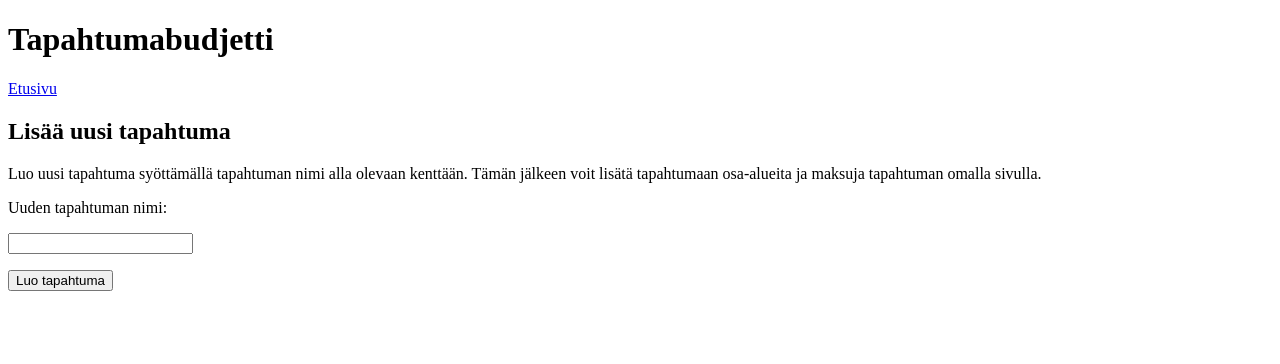
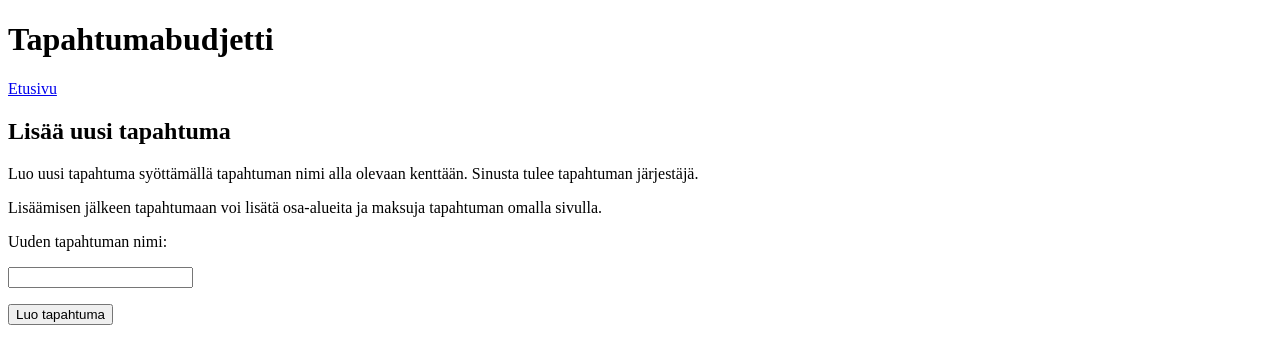
Before and after one commit to sallasal/Tapahtumabudjetti, a Flask app: page /createtapahtuma in a window 1280 px wide. Shown: the top 364 px of the page. Run offline with Flask 2, Linux system fonts and the light colour scheme.

Commit message:
Improve instructions for user

```diff
--- a/templates/createtapahtuma.html
+++ b/templates/createtapahtuma.html
@@ -2,8 +2,8 @@
 
 {% block content %}
 <h2>Lisää uusi tapahtuma</h2>
-<p>Luo uusi tapahtuma syöttämällä tapahtuman nimi alla olevaan kenttään.
-Tämän jälkeen voit lisätä tapahtumaan osa-alueita ja maksuja tapahtuman omalla sivulla.</p>
+<p>Luo uusi tapahtuma syöttämällä tapahtuman nimi alla olevaan kenttään. Sinusta tulee tapahtuman järjestäjä.</p>
+<p>Lisäämisen jälkeen tapahtumaan voi lisätä osa-alueita ja maksuja tapahtuman omalla sivulla.</p>
 <form action="/createtapahtuma" method="POST">
   <p>Uuden tapahtuman nimi:</p>
   <p>
```
